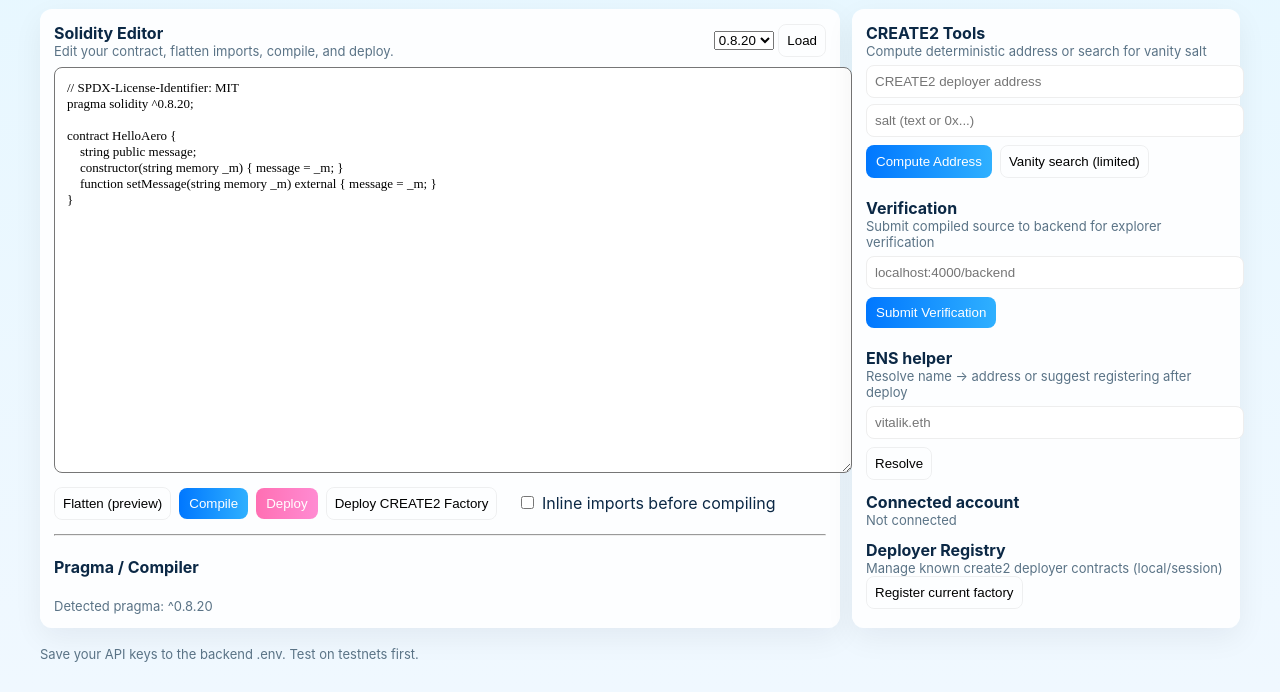
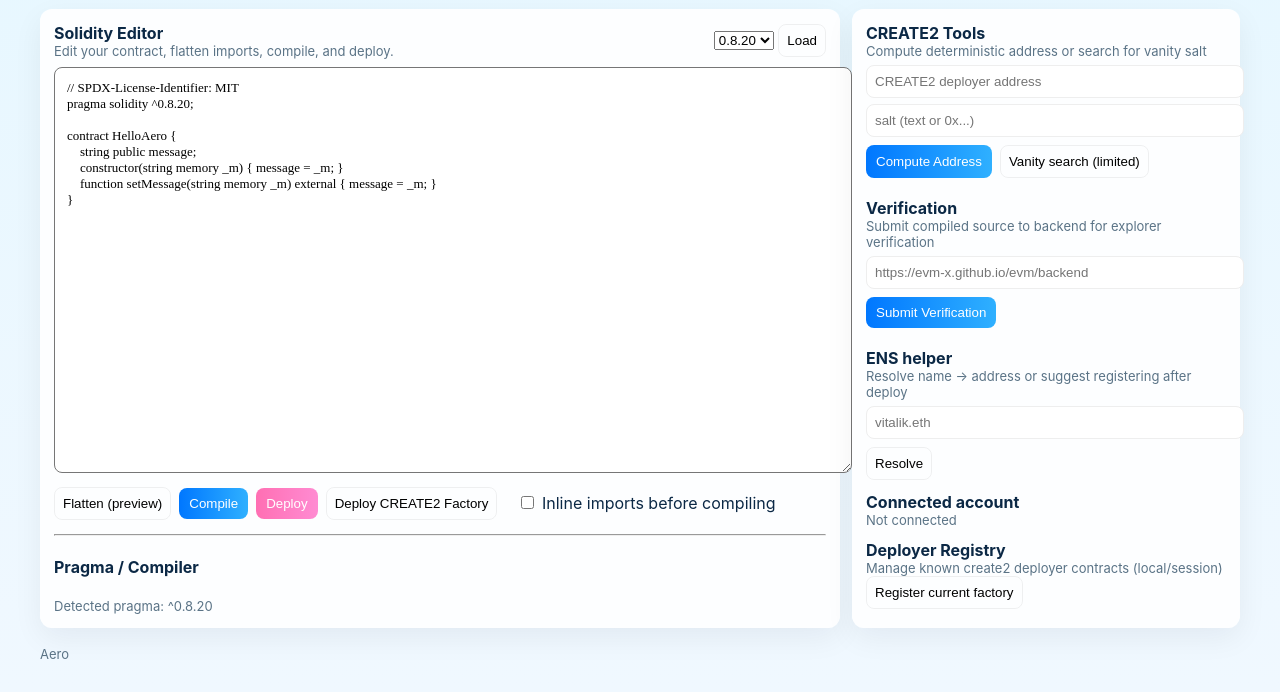
Before and after one commit to evm-x/evm, a plain HTML site: page index.html in a window 1280 px wide. Shown: the part 144-836 px from the top of the page. Drawn offline with Linux system fonts and the light colour scheme; a script that the page names is missing.

Commit message:
Update backend URL and footer text in index.html

```diff
--- a/index.html
+++ b/index.html
@@ -117,7 +117,7 @@ contract HelloAero {
           <div>
             <strong>Verification</strong>
             <div class="small-muted">Submit compiled source to backend for explorer verification</div>
-            <input id="backendUrl" placeholder="localhost:4000/backend" style="width:100%;padding:8px;border-radius:8px;border:1px solid #eee;margin-top:6px"/>
+            <input id="backendUrl" placeholder="https://evm-x.github.io/evm/backend" style="width:100%;padding:8px;border-radius:8px;border:1px solid #eee;margin-top:6px"/>
             <button id="submitVerify" class="btn" style="margin-top:8px">Submit Verification</button>
             <div id="verifyStatus" class="small-muted" style="margin-top:8px"></div>
           </div>
@@ -146,7 +146,7 @@ contract HelloAero {
       </aside>
     </div>
 
-    <footer style="margin-top:18px" class="small-muted">Save your API keys to the backend .env. Test on testnets first.</footer>
+    <footer style="margin-top:18px" class="small-muted">Aero</footer>
   </div>
 
   <!-- Scripts -->
```
